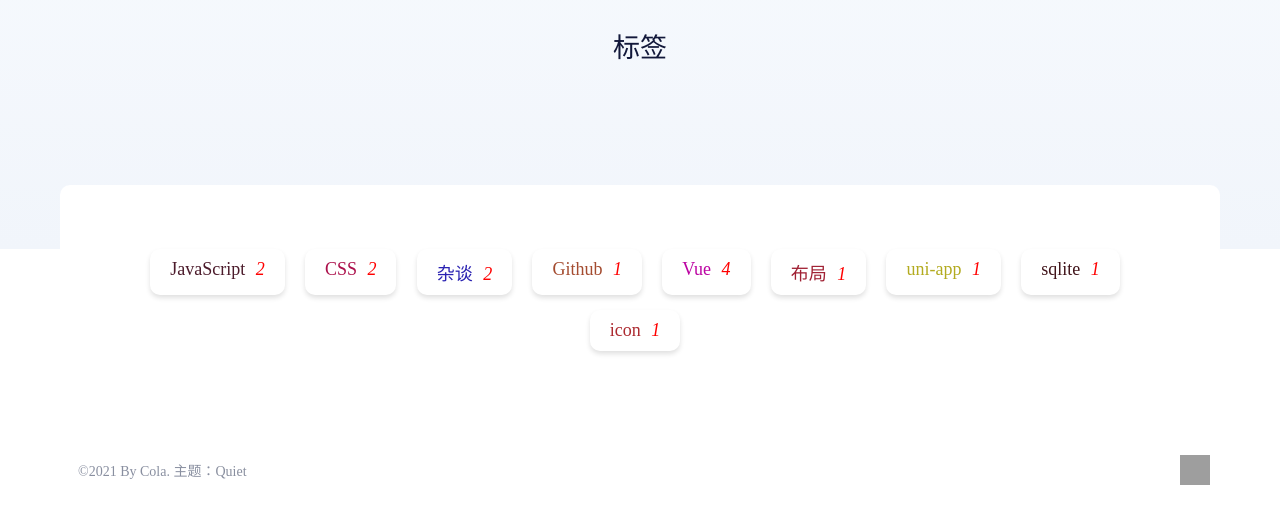
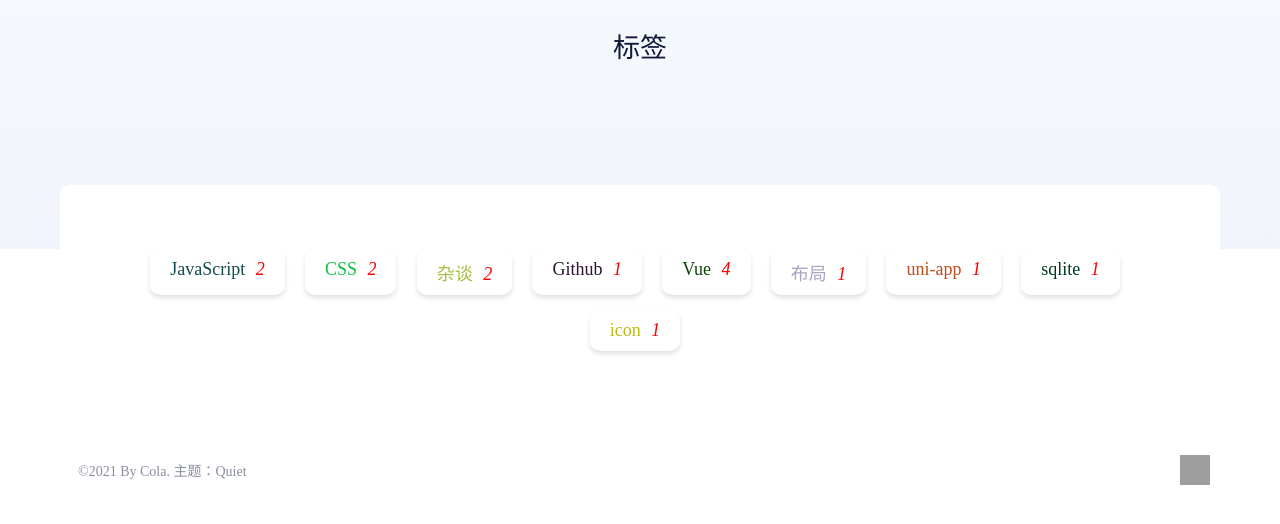
Before and after one commit to Aizener/blog.github.io, a plain HTML site: page tags/index.html in a window 1280 px wide. Shown: the part 258-782 px from the top of the page. Drawn offline with Linux system fonts and the light colour scheme; grey boxes are pictures that could not be loaded.

Commit message:
Site updated: 2021-07-31 18:28:38

```diff
--- a/tags/index.html
+++ b/tags/index.html
@@ -251,63 +251,63 @@
 
 
             <a href="JavaScript" class="JavaScript" value="JavaScript">
-                <span style='color: #4c1b2b'>JavaScript <i>2</i> </span>
+                <span style='color: #134c4a'>JavaScript <i>2</i> </span>
             </a>
 
 
 
 
             <a href="CSS" class="CSS" value="CSS">
-                <span style='color: #ac114c'>CSS <i>2</i> </span>
+                <span style='color: #10c141'>CSS <i>2</i> </span>
             </a>
 
 
 
 
             <a href="杂谈" class="杂谈" value="杂谈">
-                <span style='color: #2a22b2'>杂谈 <i>2</i> </span>
+                <span style='color: #a4c141'>杂谈 <i>2</i> </span>
             </a>
 
 
 
 
             <a href="Github" class="Github" value="Github">
-                <span style='color: #a44c30'>Github <i>1</i> </span>
+                <span style='color: #2c1332'>Github <i>1</i> </span>
             </a>
 
 
 
 
             <a href="Vue" class="Vue" value="Vue">
-                <span style='color: #bc03a2'>Vue <i>4</i> </span>
+                <span style='color: #10430b'>Vue <i>4</i> </span>
             </a>
 
 
 
 
             <a href="布局" class="布局" value="布局">
-                <span style='color: #a02033'>布局 <i>1</i> </span>
+                <span style='color: #aca2c2'>布局 <i>1</i> </span>
             </a>
 
 
 
 
             <a href="uni-app" class="uni-app" value="uni-app">
-                <span style='color: #b3ab20'>uni-app <i>1</i> </span>
+                <span style='color: #c34a1b'>uni-app <i>1</i> </span>
             </a>
 
 
 
 
             <a href="sqlite" class="sqlite" value="sqlite">
-                <span style='color: #41141a'>sqlite <i>1</i> </span>
+                <span style='color: #013a1b'>sqlite <i>1</i> </span>
             </a>
 
 
 
 
             <a href="icon" class="icon" value="icon">
-                <span style='color: #ac2a30'>icon <i>1</i> </span>
+                <span style='color: #bcbb12'>icon <i>1</i> </span>
             </a>
 
 
```
